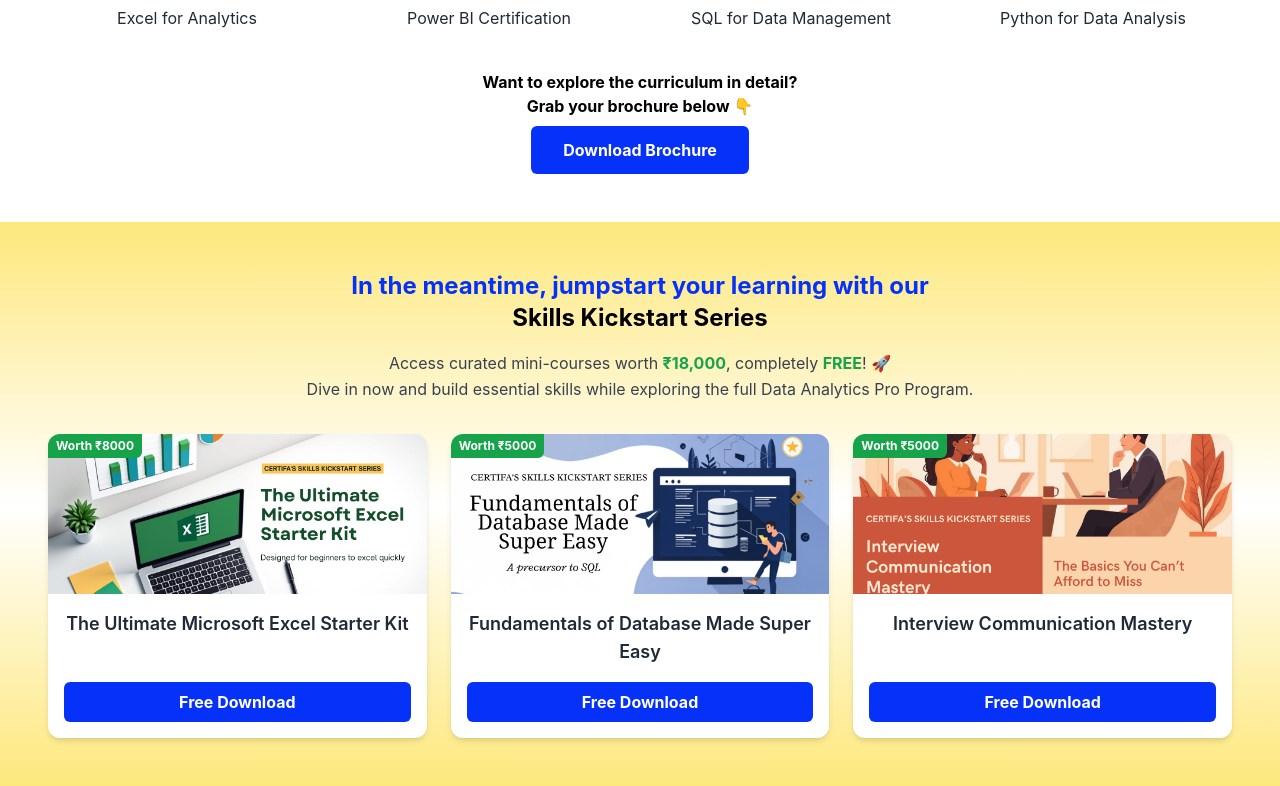
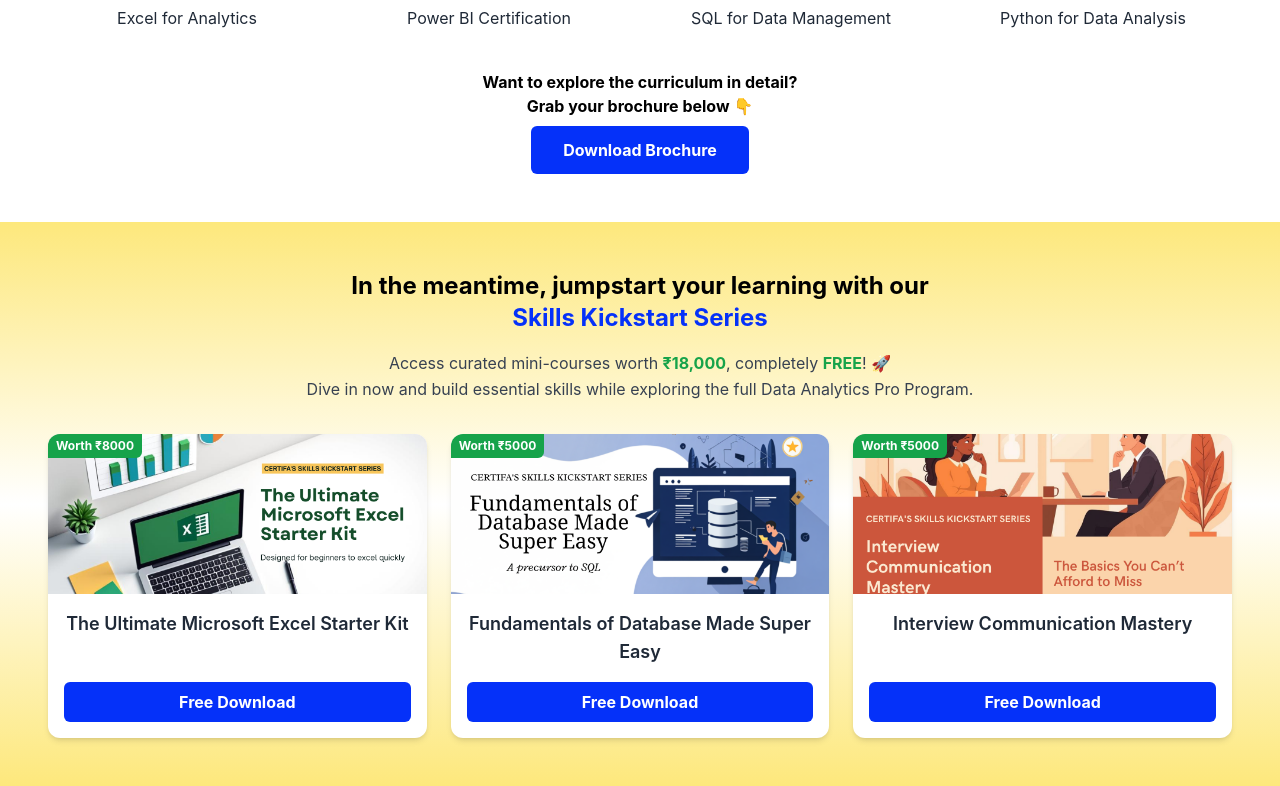
Before and after one commit to sanjeev699/certifa_rebel, a React (Create React App) app: page / in a window 1280 px wide. Shown: the part 4879-5665 px from the top of the page. Built offline with nearby package versions, Linux system fonts and the light colour scheme.

Commit message:
Update SkillsKickstartSection.jsx

```diff
--- a/src/components/SkillsKickstartSection.jsx
+++ b/src/components/SkillsKickstartSection.jsx
@@ -33,8 +33,8 @@ const SkillsKickstartSection = () => {
       className="bg-gradient-to-b from-[#fde87c] via-white to-[#fde87c] py-10 md:py-12"
     >
       <div className="max-w-7xl mx-auto px-6 md:px-12 text-center">
-        <h2 className="text-xl md:text-2xl font-bold text-brandBlue mb-4">
-          In the meantime, jumpstart your learning with our <br/><span className="font-bold text-[#000000]"> Skills Kickstart Series</span>
+        <h2 className="text-xl md:text-2xl font-bold text-[#000000] mb-4">
+          In the meantime, jumpstart your learning with our <br/><span className="font-bold text-brandBlue"> Skills Kickstart Series</span>
         </h2>
         <p className="text-gray-700 mb-8 max-w-3xl mx-auto leading-relaxed">
           Access curated mini-courses worth <span className="font-bold text-green-600">₹18,000</span>, completely <span className="font-bold text-green-600">FREE</span>! 🚀 <br />
```
